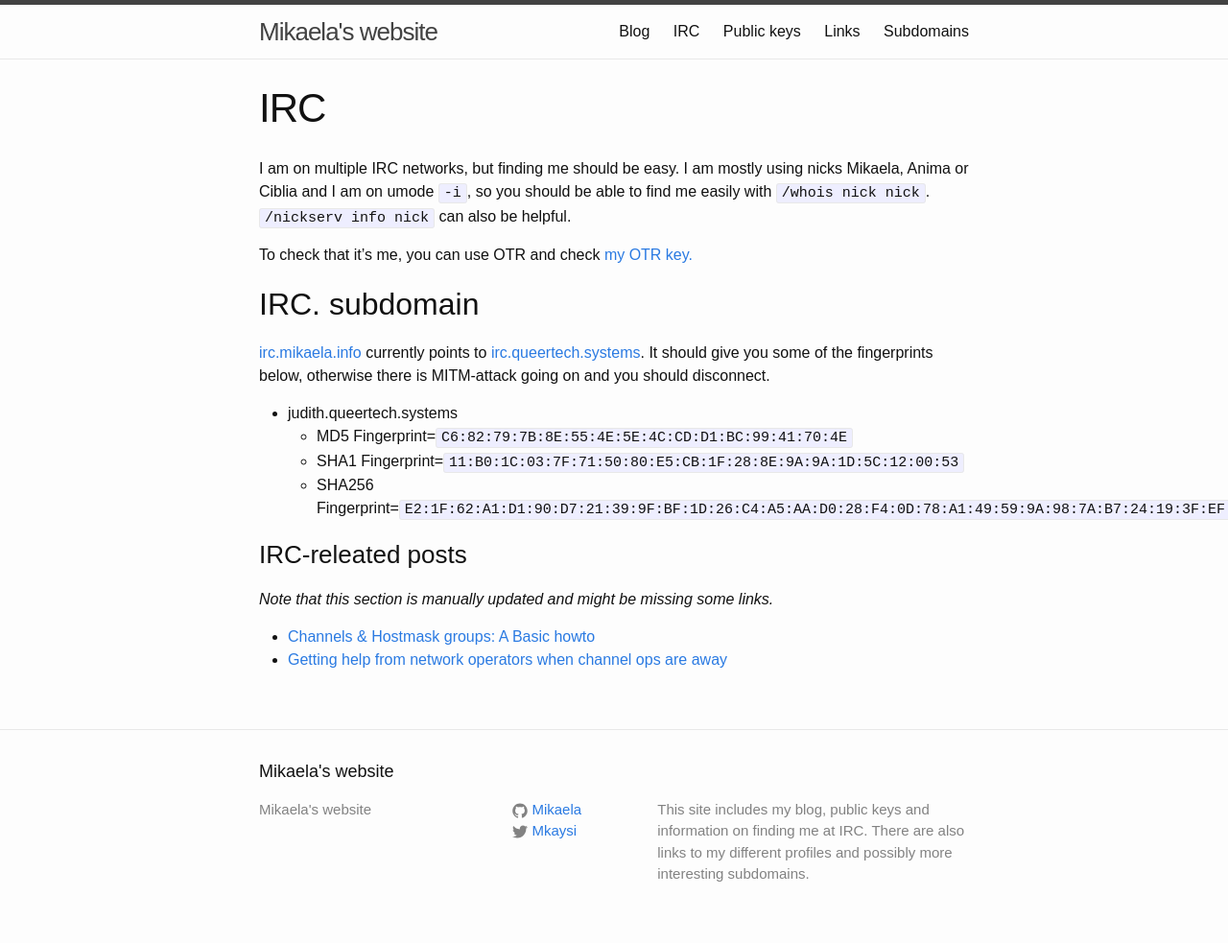
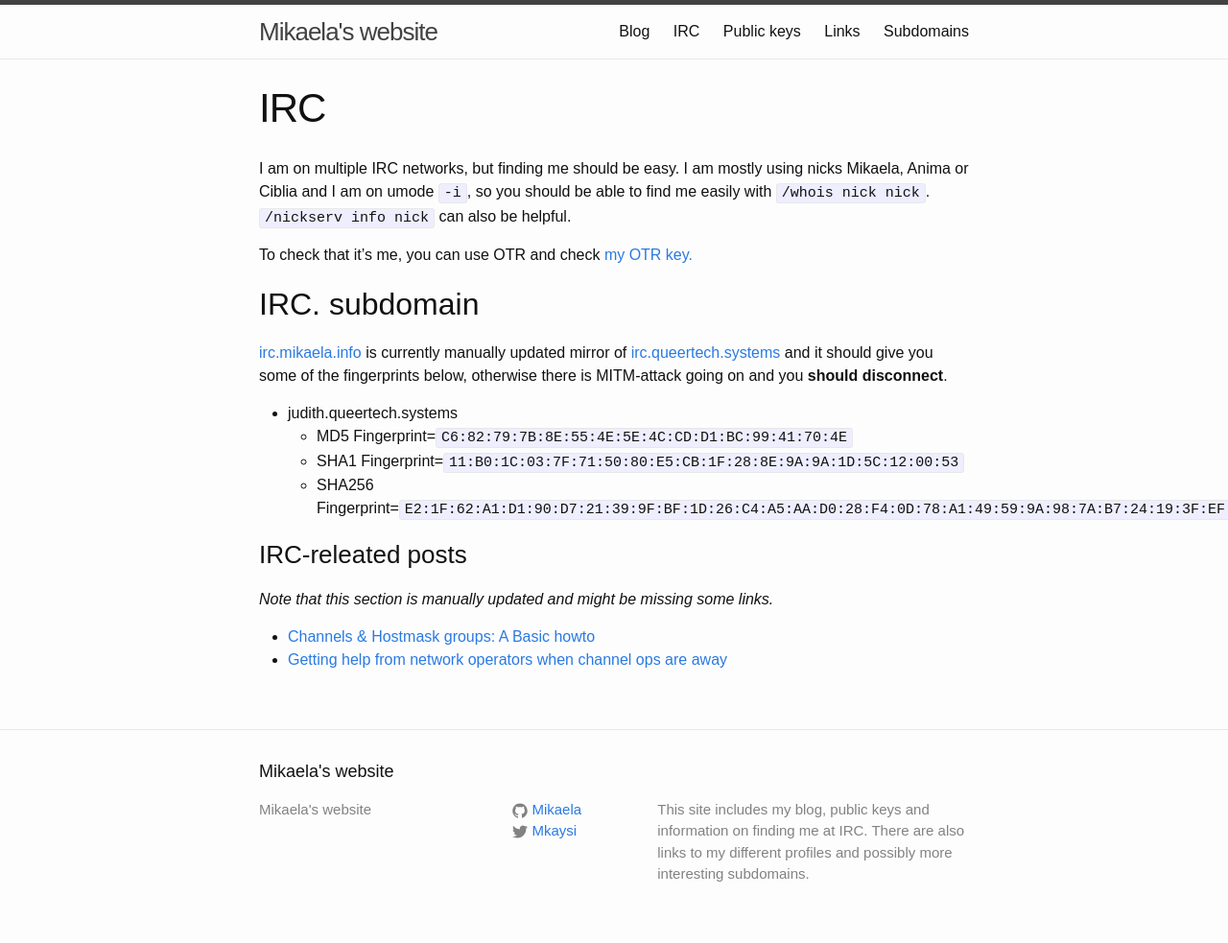
Before and after one commit to Mikaela/mikaela.github.io, a Jekyll site: the page built from pages/irc.markdown, in a window 1280 px wide. Shown: the whole page at 96% size. Built offline with Jekyll 4.4.1, drawn with Linux system fonts in a browser that asks for light colours; Markdown is read by kramdown in place of the engine named in the settings.

Commit message:
update irc.markdown
line changes, words etc.

```diff
--- a/pages/irc.markdown
+++ b/pages/irc.markdown
@@ -4,17 +4,19 @@ title: IRC
 permalink: /irc/
 ---
 
-I am on multiple IRC networks, but finding me should be easy. I am mostly using nicks
-Mikaela, Anima or Ciblia and I am on umode `-i`, so you should be able to find me easily with
-`/whois nick nick`. `/nickserv info nick` can also be helpful.
+I am on multiple IRC networks, but finding me should be easy. I am mostly
+using nicks Mikaela, Anima or Ciblia and I am on umode `-i`, so you should
+be able to find me easily with `/whois nick nick`. `/nickserv info nick`
+can also be helpful.
 
 To check that it's me, you can use OTR and check [my OTR key.](../keys)
 
 ## IRC. subdomain
 
-[irc.mikaela.info](ircs://irc.mikaela.info:6697) currently points to [irc.queertech.systems](ircs://irc.queertech.systems:6697).
-It should give you some of the fingerprints below, otherwise there is MITM-attack
-going on and you should disconnect.
+[irc.mikaela.info](ircs://irc.mikaela.info:6697) is currently manually
+updated mirror of [irc.queertech.systems](ircs://irc.queertech.systems:6697)
+and it should give you some of the fingerprints below, otherwise there is
+MITM-attack going on and you **should disconnect**.
 
 * judith.queertech.systems
     * MD5 Fingerprint=`C6:82:79:7B:8E:55:4E:5E:4C:CD:D1:BC:99:41:70:4E`
```
